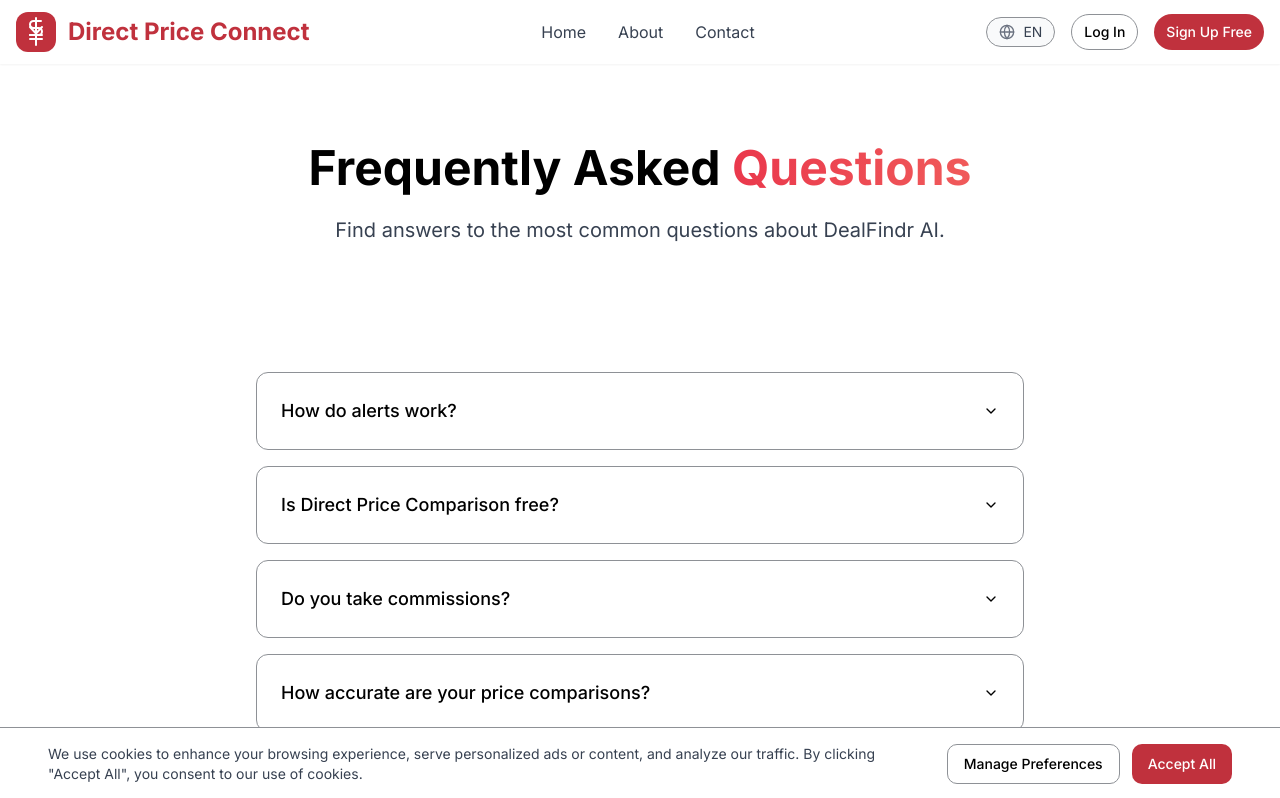
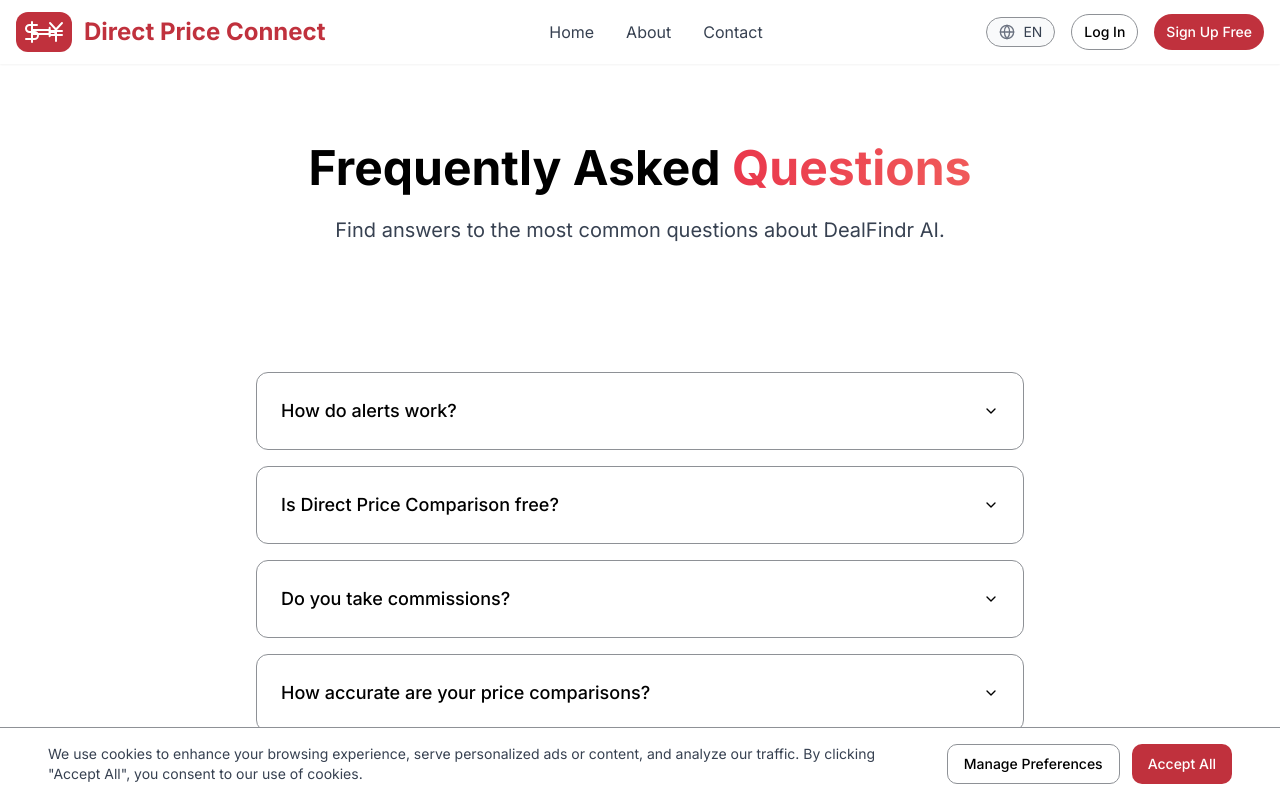
Before and after one commit to Joenasriani/dealfindr-ai-compass, a React (Vite) app: page /faq in a window 1280 px wide. Shown: the top 798 px of the page. Built offline with nearby package versions, Linux system fonts and the light colour scheme.

Commit message:
feat: Update logo with new icons

```diff
--- a/src/components/Navbar.tsx
+++ b/src/components/Navbar.tsx
@@ -1,8 +1,7 @@
-
 import React, { useState } from 'react';
 import { Link, useNavigate } from 'react-router-dom';
 import { Button } from '@/components/ui/button';
-import { Menu, X, Globe, JapaneseYen, DollarSign, User } from 'lucide-react';
+import { Menu, X, Globe, DollarSign, JapaneseYen, Sword } from 'lucide-react';
 import { useAuth } from '@/contexts/AuthContext';
 
 const Navbar = () => {
@@ -24,9 +23,10 @@ const Navbar = () => {
     <nav className="sticky top-0 z-50 bg-white shadow-sm">
       <div className="container mx-auto px-4 py-3 flex items-center justify-between">
         <Link to="/" className="flex items-center space-x-3">
-          <div className="flex items-center justify-center bg-dealfindr-blue p-2 rounded-lg relative h-10 w-10">
-            <DollarSign className="h-6 w-6 text-white absolute top-1" />
-            <JapaneseYen className="h-6 w-6 text-white absolute bottom-1" />
+          <div className="flex items-center justify-center bg-dealfindr-blue p-2 rounded-lg relative h-10 w-14">
+            <DollarSign className="h-6 w-6 text-white absolute left-1 top-2" />
+            <Sword className="h-6 w-6 text-white absolute left-4 top-2 transform -rotate-45" />
+            <JapaneseYen className="h-6 w-6 text-white absolute right-1 top-2" />
           </div>
           <span className="text-2xl font-bold text-dealfindr-blue">Direct Price Connect</span>
         </Link>
```
